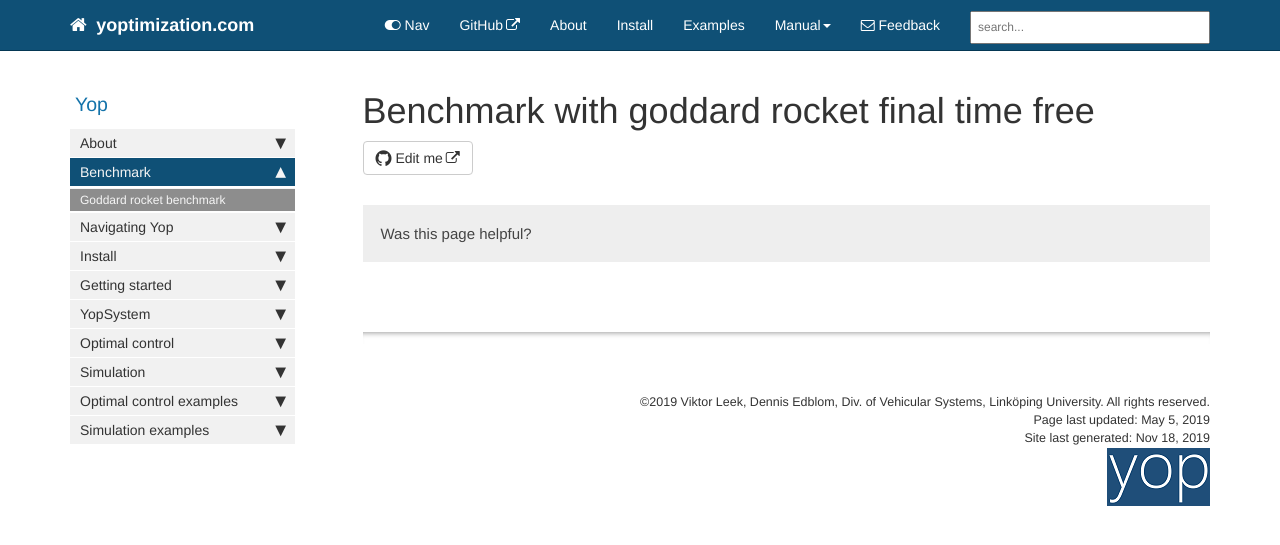
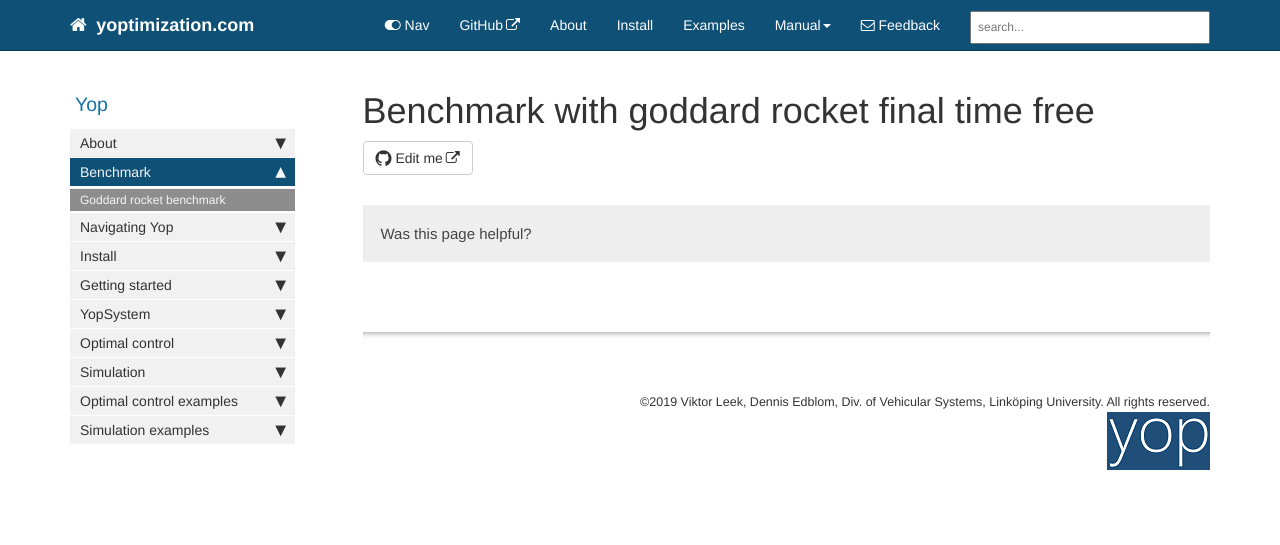
Before and after one commit to yoptimization/yoptimization, a Jekyll site: the page built from pages/benchmark/goddard_benchmark.md, in a window 1280 px wide. Shown: the top 545 px of the page. Built offline with Jekyll 4.4.1, drawn with Linux system fonts in a browser that asks for light colours; nearby versions of some CDN libraries; comment, search, counter and statistics services are not loaded.

Commit message:
removed last edited and generated

```diff
--- a/_includes/footer.html
+++ b/_includes/footer.html
@@ -1,9 +1,10 @@
 <footer>
-            <div class="row">
-                <div class="col-lg-12 footer">
-               &copy;{{ site.time | date: "%Y"  }} {{site.company_name}}. All rights reserved. <br />
-{% if page.last_updated %}<span>Page last updated:</span> {{page.last_updated}}<br/>{% endif %} Site last generated: {{ site.time | date: "%b %-d, %Y"  }} <br />
-<p><img src="{{ "images/company_logo.png" }}" alt="Company logo"/></p>
-                </div>
-            </div>
+    <div class="row">
+        <div class="col-lg-12 footer">
+            &copy;{{ site.time | date: "%Y"  }} {{site.company_name}}. All rights reserved. <br />
+            <!-- {% if page.last_updated %}<span>Page last updated:</span> {{page.last_updated}}<br />{% endif %} Site last
+            generated: {{ site.time | date: "%b %-d, %Y"  }} <br /> -->
+            <p><img src="{{ "images/company_logo.png" }}" alt="Company logo" /></p>
+        </div>
+    </div>
 </footer>
```
